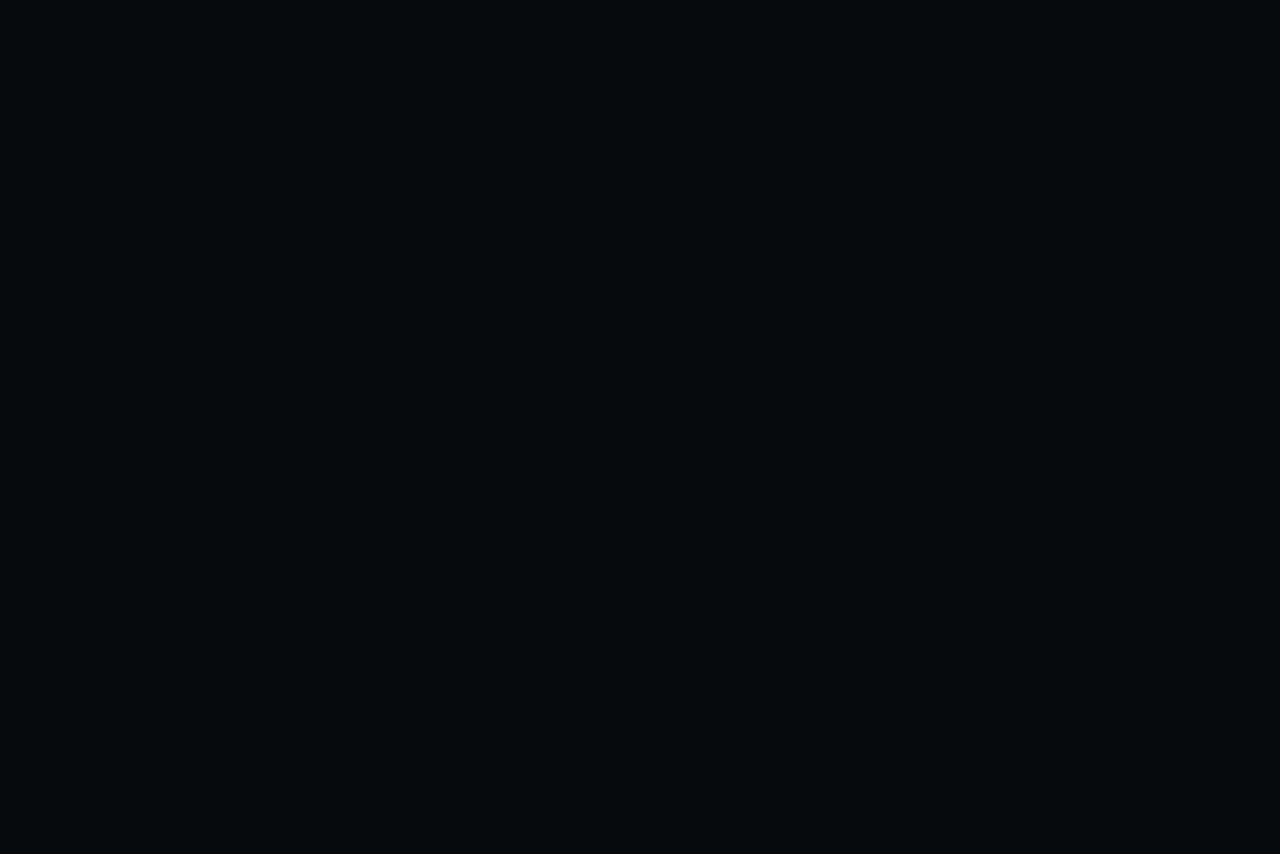
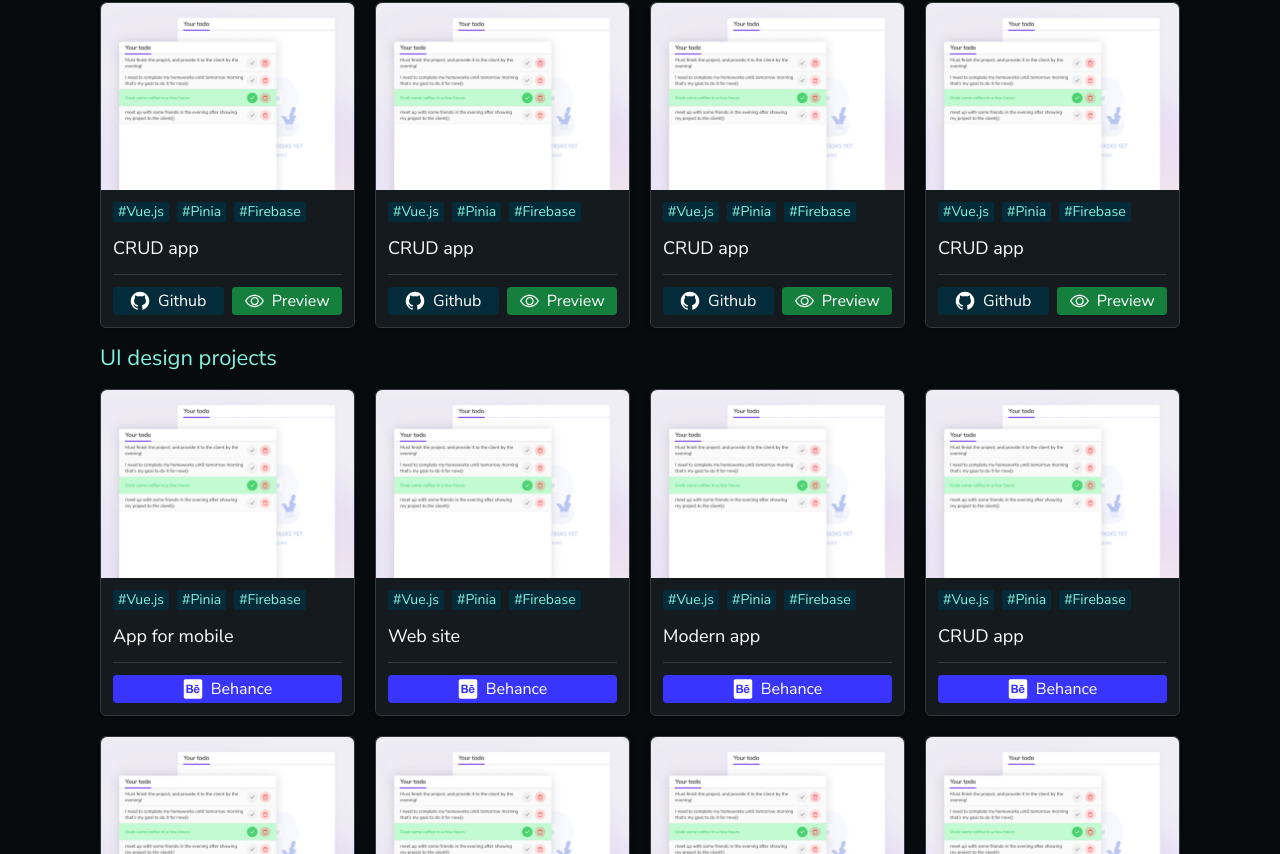
Before and after one commit to itsaslanov/new-aslanov.uz, a Vue app: page /projects in a window 1280 px wide. Shown: the part 486-1340 px from the top of the page. Before the commit the page ends 800 px from the top, so only its background shows below. Built offline with nearby package versions, Linux system fonts and the light colour scheme.

Commit message:
projects page also done

```diff
--- a/src/components/app/AppHeader.vue
+++ b/src/components/app/AppHeader.vue
@@ -1,5 +1,17 @@
 <script setup>
+import { ref } from 'vue'
 
+const shortDescriptions = ref([
+  {
+    title: "Web front-end developer, with 2 years of experience."
+  },
+  {
+    title: "Have a deep knowledge of UI/UX design."
+  },
+  {
+    title: "Have great soft skills."
+  }
+])
 </script>
 
 <template>
@@ -7,14 +19,12 @@
     <div class="w-full md:max-w-[275px]">
       <img src="../../assets/person.png" class="w-full border border-lightBlue rounded-6px custom-box-shadow">
     </div>
-    <div class="w-full bg-gray border border-lightBlue rounded-[6px] custom-box-shadow px-[30px] py-42px lg:px-[60px] flex flex-col gap-20px">
+    <div
+      class="w-full bg-gray border border-lightBlue rounded-[6px] custom-box-shadow px-[30px] py-42px lg:px-[60px] flex flex-col gap-20px">
       <h2 class="uppercase text-[24px] font-medium">John doe</h2>
       <ul class="flex flex-col gap-5px list-disc text-[16px] ml-12px font-normal">
-        <li>Web front-end developer, with 2 years of experience.</li>
-        <li>Have a deep knowledge of UI/UX design.</li>
-        <li>Have great soft skills.</li>
+        <li v-for="shortDescription of shortDescriptions">{{ shortDescription.title }}</li>
       </ul>
-
       <router-link class="text-[16px] text-aqua underline font-normal" to="/about">
         More about me?
       </router-link>
--- a/src/use/cards.js
+++ b/src/use/cards.js
@@ -66,6 +66,70 @@ export function allCards() {
       github: "https://www.github.com/",
       behance: "https://www.behance.net/",
     },
+    {
+      title: "CRUD app",
+      hashtags: [
+        {
+          hash: "Vue.js",
+        },
+        {
+          hash: "Pinia",
+        },
+        {
+          hash: "Firebase",
+        },
+      ],
+      github: "https://www.github.com/",
+      behance: "https://www.behance.net/",
+    },
+    {
+      title: "CRUD app",
+      hashtags: [
+        {
+          hash: "Vue.js",
+        },
+        {
+          hash: "Pinia",
+        },
+        {
+          hash: "Firebase",
+        },
+      ],
+      github: "https://www.github.com/",
+      behance: "https://www.behance.net/",
+    },
+    {
+      title: "CRUD app",
+      hashtags: [
+        {
+          hash: "Vue.js",
+        },
+        {
+          hash: "Pinia",
+        },
+        {
+          hash: "Firebase",
+        },
+      ],
+      github: "https://www.github.com/",
+      behance: "https://www.behance.net/",
+    },
+    {
+      title: "CRUD app",
+      hashtags: [
+        {
+          hash: "Vue.js",
+        },
+        {
+          hash: "Pinia",
+        },
+        {
+          hash: "Firebase",
+        },
+      ],
+      github: "https://www.github.com/",
+      behance: "https://www.behance.net/",
+    },
   ]);
 
   return {
--- a/src/views/HomeView.vue
+++ b/src/views/HomeView.vue
@@ -1,4 +1,5 @@
 <script setup>
+import { } from 'vue';
 
 import AppHeader from '../components/app/AppHeader.vue'
 import BaseBadge from '../components/base/BaseBadge.vue'
@@ -7,7 +8,7 @@ import BaseButton from '../components/base/BaseButton.vue'
 
 import { allCards } from '../use/cards'
 
-const {cards} = allCards();
+const { cards } = allCards();
 
 </script>
 
@@ -18,7 +19,7 @@ const {cards} = allCards();
         <BaseBadge class="mt-14px" contentText="Front-end projects" :badge="true" />
 
         <div class="grid-system mt-14px">
-            <BaseCard v-for="card of cards" :key="card.id" class="hover:opacity-90">
+            <BaseCard v-for="card of cards.slice(0, 4)" :key="card.id" class="hover:opacity-90">
                 <template #image>
                     <img src="../assets/img/project.png" class="rounded-t-6px" alt="" />
                 </template>
@@ -72,7 +73,7 @@ const {cards} = allCards();
         <BaseBadge contentText="UI design projects" :badge="true" />
 
         <div class="grid-system mt-14px">
-            <BaseCard v-for="card of cards" :key="card.id" class="hover:opacity-90">
+            <BaseCard v-for="card of cards.slice(0, 4)" :key="card.id" class="hover:opacity-90">
                 <template #image>
                     <img src="../assets/img/project.png" class="rounded-t-6px" alt="" />
                 </template>
--- a/src/views/ProjectsView.vue
+++ b/src/views/ProjectsView.vue
@@ -1,3 +1,100 @@
+<script setup>
+import BaseCard from '../components/base/BaseCard.vue';
+import BaseButton from '../components/base/BaseButton.vue';
+import BaseBadge from '../components/base/BaseBadge.vue';
+
+import { allCards } from '../use/cards'
+
+const { cards } = allCards();
+</script>
+
 <template>
-    <h1>This is projects page</h1>
+    <div class="max-w-[1080px] px-24px xl:px-0 mx-auto">
+
+        <BaseBadge class="mt-14px" contentText="Front-end projects" :badge="false" />
+
+        <div class="grid-system mt-14px">
+            <BaseCard v-for="card of cards" :key="card.id" class="hover:opacity-90">
+                <template #image>
+                    <img src="../assets/img/project.png" class="rounded-t-6px" alt="" />
+                </template>
+
+                <template #hashtag>
+                    <ul class="flex gap-2 first-of-type:ml-0 text-sm py-12px px-12px">
+                        <li class="text-aqua bg-darkBlue px-[5px] rounded-sm" v-for="hashtag of card.hashtags"
+                            :key="card.id">
+                            #{{ hashtag.hash }}
+                        </li>
+                    </ul>
+                </template>
+
+                <template #title>
+                    <div class="block pb-12px px-12px text-lg">
+                        {{ card.title }}
+                    </div>
+                </template>
+
+                <template #buttons>
+                    <div class="px-12px">
+                        <div class="mb-12px w-[100%] mx-auto bg-lightBlue h-[1px]"></div>
+                    </div>
+
+                    <div class="pb-12px px-12px md:flex md:gap-8px md:justify-center">
+                        <BaseButton color="default">
+                            <a :href="card.github" class="flex gap-[8px]" target="_blank">
+                                <img src="../assets/github.svg" alt="github" class="w-[20px]" />
+                                <span>Github</span>
+                            </a>
+                        </BaseButton>
+                        <div class="h-[10px] block md:h-[0px] md:hidden"></div>
+                        <BaseButton color="primary">
+                            <a :href="card.behance" class="flex gap-[8px]" target="_blank">
+                                <img src="../assets/eye-line.svg" alt="github" class="w-[20px]" />
+                                <span>Preview</span>
+                            </a>
+                        </BaseButton>
+                    </div>
+                </template>
+            </BaseCard>
+        </div>
+
+        <BaseBadge class="mt-14px" contentText="UI design projects" :badge="false" />
+
+        <div class="grid-system mt-14px">
+            <BaseCard v-for="card of cards" :key="card.id" class="hover:opacity-90">
+                <template #image>
+                    <img src="../assets/img/project.png" class="rounded-t-6px" alt="" />
+                </template>
+
+                <template #hashtag>
+                    <ul class="flex gap-2 first-of-type:ml-0 text-sm py-12px px-12px">
+                        <li class="text-aqua bg-darkBlue px-[5px] rounded-sm" v-for="hashtag of card.hashtags"
+                            :key="card.id">
+                            #{{ hashtag.hash }}
+                        </li>
+                    </ul>
+                </template>
+
+                <template #title>
+                    <div class="block pb-12px px-12px text-lg">
+                        {{ card.title }}
+                    </div>
+                </template>
+
+                <template #buttons>
+                    <div class="px-12px">
+                        <div class="mb-12px w-[100%] mx-auto bg-lightBlue h-[1px]"></div>
+                    </div>
+                    <div class="pb-12px px-12px md:flex md:gap-8px md:justify-center">
+                        <BaseButton color="secondary">
+                            <a :href="card.behance" class="flex gap-[8px]" target="_blank">
+                                <img src="../assets/behance.svg" alt="github" class="w-[20px]" />
+                                <span>Behance</span>
+                            </a>
+                        </BaseButton>
+                    </div>
+                </template>
+            </BaseCard>
+        </div>
+    </div>
 </template>
```
